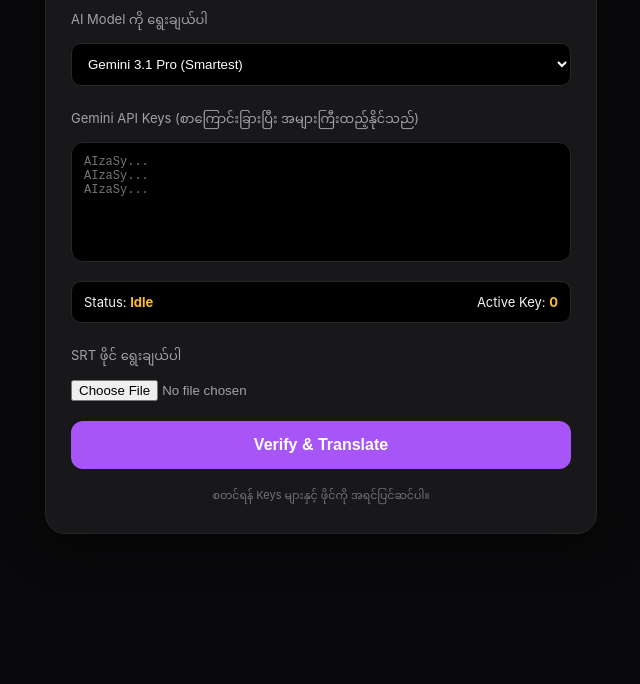
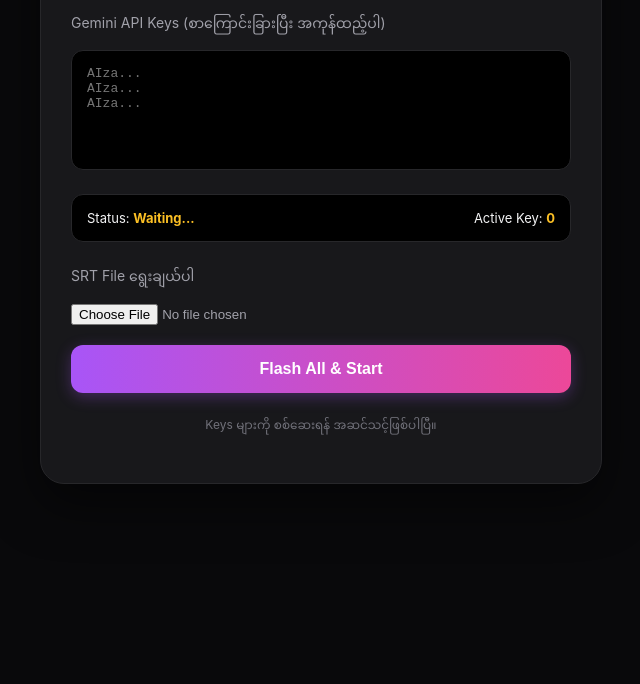
Before and after one commit to abox4536-dev/abox, a plain HTML site: page index.html in a window 1280 px wide. Shown: the part 116-800 px from the top of the page, without its empty margins (319-959 px from the left). Drawn offline with Linux system fonts and the light colour scheme.

Commit message:
Update index.html

```diff
--- a/index.html
+++ b/index.html
@@ -3,112 +3,192 @@
 <head>
     <meta charset="UTF-8">
     <meta name="viewport" content="width=device-width, initial-scale=1.0">
-    <title>Gemini Multi-Model Pro</title>
+    <title>Gemini Flash All - Auto Rotation</title>
     <style>
-        :root { --p: #a855f7; --bg: #09090b; --c: #18181b; --t: #f4f4f5; }
-        body { font-family: 'Inter', sans-serif; background: var(--bg); color: var(--t); display: flex; justify-content: center; padding: 20px; }
-        .container { background: var(--c); width: 100%; max-width: 500px; padding: 25px; border-radius: 20px; border: 1px solid #27272a; box-shadow: 0 10px 40px rgba(0,0,0,0.5); }
-        h2 { text-align: center; background: linear-gradient(45deg, #a855f7, #ec4899); -webkit-background-clip: text; -webkit-text-fill-color: transparent; margin-bottom: 20px; }
-
-        label { display: block; margin-bottom: 8px; font-size: 13px; color: #a1a1aa; }
-
-        /* Model Selection */
-        select {
-            width: 100%; padding: 12px; border-radius: 10px; background: #000; color: #fff; border: 1px solid #27272a; margin-bottom: 20px; outline: none;
+        :root {
+            --primary: #a855f7;
+            --secondary: #ec4899;
+            --bg: #09090b;
+            --card: #18181b;
+            --text: #f4f4f5;
         }
 
-        /* Large Key Input Box */
-        textarea {
-            width: 100%; height: 120px; background: #000; color: #10b981; border: 1px solid #27272a;
-            padding: 12px; border-radius: 12px; font-family: monospace; font-size: 12px; resize: none; box-sizing: border-box; margin-bottom: 15px;
+        body {
+            font-family: 'Inter', 'Pyidaungsu', sans-serif;
+            background: var(--bg);
+            color: var(--text);
+            display: flex; justify-content: center; padding: 20px; margin: 0;
         }
 
-        .status-box { background: #000; padding: 12px; border-radius: 10px; margin-bottom: 20px; border: 1px solid #27272a; font-size: 13px; display: flex; justify-content: space-between; }
-        .active-val { color: #fbbf24; font-weight: bold; }
+        .container {
+            background: var(--card);
+            width: 100%;
+            max-width: 500px;
+            padding: 30px;
+            border-radius: 24px;
+            border: 1px solid #27272a;
+            box-shadow: 0 20px 50px rgba(0,0,0,0.5);
+        }
 
-        input[type="file"] { width: 100%; margin-bottom: 20px; color: #a1a1aa; }
+        h2 {
+            text-align: center;
+            background: linear-gradient(to right, var(--primary), var(--secondary));
+            -webkit-background-clip: text;
+            -webkit-text-fill-color: transparent;
+            margin-bottom: 25px;
+            font-size: 24px;
+        }
+
+        .input-group { margin-bottom: 20px; }
+        label { display: block; margin-bottom: 10px; font-size: 14px; color: #a1a1aa; }
+
+        /* Key Input Box */
+        textarea {
+            width: 100%;
+            height: 120px;
+            background: #000;
+            color: #10b981;
+            border: 1px solid #27272a;
+            padding: 15px;
+            border-radius: 12px;
+            font-family: 'Courier New', monospace;
+            font-size: 13px;
+            resize: none;
+            box-sizing: border-box;
+            outline: none;
+        }
+        textarea:focus { border-color: var(--primary); }
+
+        .status-panel {
+            background: #000;
+            padding: 15px;
+            border-radius: 12px;
+            margin-bottom: 20px;
+            border: 1px solid #27272a;
+            display: flex;
+            justify-content: space-between;
+            font-size: 13px;
+        }
+
+        .indicator { color: #fbbf24; font-weight: bold; }
 
         button {
-            width: 100%; padding: 15px; border-radius: 12px; border: none; font-weight: bold;
-            cursor: pointer; transition: 0.3s; font-size: 16px; background: var(--p); color: white;
+            width: 100%;
+            padding: 15px;
+            border-radius: 12px;
+            border: none;
+            font-weight: bold;
+            cursor: pointer;
+            transition: 0.3s;
+            font-size: 16px;
         }
-        button:disabled { background: #27272a; opacity: 0.5; cursor: not-allowed; }
 
-        #log { font-size: 11px; color: #71717a; margin-top: 15px; text-align: center; }
+        #actionBtn {
+            background: linear-gradient(to right, var(--primary), var(--secondary));
+            color: white;
+            box-shadow: 0 4px 15px rgba(168, 85, 247, 0.3);
+        }
+
+        #actionBtn:disabled {
+            background: #27272a;
+            opacity: 0.6;
+            cursor: not-allowed;
+            box-shadow: none;
+        }
+
+        .log {
+            margin-top: 20px;
+            font-size: 12px;
+            color: #71717a;
+            text-align: center;
+            height: 40px;
+            overflow-y: auto;
+        }
     </style>
 </head>
 <body>
 
 <div class="container">
-    <h2>💎 Gemini Pro Master</h2>
+    <h2>⚡ Gemini Flash All</h2>
 
-    <label>AI Model ကို ရွေးချယ်ပါ</label>
-    <select id="modelSelect">
-        <option value="gemini-1.5-pro">Gemini 3.1 Pro (Smartest)</option>
-        <option value="gemini-1.5-pro-002">Gemini 3.0 Pro</option>
-        <option value="gemini-1.5-flash">Gemini 3.0 Flash (Faster)</option>
-    </select>
-
-    <label>Gemini API Keys (စာကြောင်းခြားပြီး အများကြီးထည့်နိုင်သည်)</label>
-    <textarea id="keysArea" placeholder="AIzaSy...&#10;AIzaSy...&#10;AIzaSy..."></textarea>
-
-    <div class="status-box">
-        <span>Status: <span class="active-val" id="statusTxt">Idle</span></span>
-        <span>Active Key: <span class="active-val" id="activeIdx">0</span></span>
+    <div class="input-group">
+        <label>Gemini API Keys (စာကြောင်းခြားပြီး အကုန်ထည့်ပါ)</label>
+        <textarea id="multiKeys" placeholder="AIza...&#10;AIza...&#10;AIza..."></textarea>
     </div>
 
-    <label>SRT ဖိုင် ရွေးချယ်ပါ</label>
-    <input type="file" id="fileIn" accept=".srt">
+    <div class="status-panel">
+        <div>Status: <span id="currentStatus" class="indicator">Waiting...</span></div>
+        <div>Active Key: <span id="keyIndex" class="indicator">0</span></div>
+    </div>
 
-    <button id="startBtn" onclick="runFlashAll()">Verify & Translate</button>
+    <div class="input-group">
+        <label>SRT File ရွေးချယ်ပါ</label>
+        <input type="file" id="srtFile" accept=".srt" style="width: 100%; color: #a1a1aa;">
+    </div>
 
-    <div id="log">စတင်ရန် Keys များနှင့် ဖိုင်ကို အရင်ပြင်ဆင်ပါ။</div>
+    <button id="actionBtn" onclick="initiateFlash()">Flash All & Start</button>
+
+    <div class="log" id="logMsg">Keys များကို စစ်ဆေးရန် အဆင်သင့်ဖြစ်ပါပြီ။</div>
 </div>
 
 <script>
-    let validKeys = [];
+    let activeKeys = [];
+    let workingKey = "";
 
-    async function runFlashAll() {
-        const keyInput = document.getElementById('keysArea').value.trim();
-        const model = document.getElementById('modelSelect').value;
-        const file = document.getElementById('fileIn').files[0];
-        const btn = document.getElementById('startBtn');
-        const log = document.getElementById('log');
+    async function initiateFlash() {
+        const rawInput = document.getElementById('multiKeys').value.trim();
+        const file = document.getElementById('srtFile').files[0];
+        const btn = document.getElementById('actionBtn');
+        const status = document.getElementById('currentStatus');
+        const log = document.getElementById('logMsg');
 
-        validKeys = keyInput.split('\n').map(k => k.trim()).filter(k => k.length > 20);
+        // Keys များကို List ပြောင်းခြင်း
+        activeKeys = rawInput.split('\n').map(k => k.trim()).filter(k => k.length > 20);
 
-        if (validKeys.length === 0) return alert("API Key ထည့်ပေးပါ။");
-        if (!file) return alert("SRT ဖိုင် ရွေးပေးပါ။");
+        if (activeKeys.length === 0) return alert("API Key အနည်းဆုံး တစ်ခု ထည့်ပေးပါ။");
+        if (!file) return alert("SRT ဖိုင် အရင်ရွေးချယ်ပါ။");
 
         btn.disabled = true;
-        log.innerText = "Scanning keys for " + model + "...";
+        status.innerText = "Scanning...";
 
-        for (let i = 0; i < validKeys.length; i++) {
-            document.getElementById('activeIdx').innerText = i + 1;
-            const isWorking = await testKey(validKeys[i], model);
+        // Flash All Logic: အလုပ်လုပ်တဲ့ Key ကို လိုက်ရှာခြင်း
+        for (let i = 0; i < activeKeys.length; i++) {
+            log.innerText = `Testing Key ${i + 1} of ${activeKeys.length}...`;
+            document.getElementById('keyIndex').innerText = i + 1;
 
-            if (isWorking) {
-                document.getElementById('statusTxt').innerText = "Ready";
-                document.getElementById('statusTxt').style.color = "#10b981";
-                log.innerText = "✅ Key " + (i+1) + " အဆင်ပြေပါသည်။ ဘာသာပြန်ခြင်း စတင်ပါပြီ။";
-                // SRT Translation Logic
+            const isValid = await checkGeminiKey(activeKeys[i]);
+
+            if (isValid) {
+                workingKey = activeKeys[i];
+                status.innerText = "Ready!";
+                status.style.color = "#10b981";
+                log.innerText = "✅ အလုပ်လုပ်သော Key ကို တွေ့ရှိပါပြီ။ ဘာသာပြန်ခြင်း စတင်နေပါသည်။";
+
+                // ဤနေရာတွင် ဘာသာပြန်ခြင်း Function ကို ဆက်လက်ပတ်မည်
+                // startTranslation(workingKey, file);
                 break;
-            } else if (i === validKeys.length - 1) {
-                log.innerText = "❌ မည်သည့် Key မှ အလုပ်မလုပ်ပါ။ (Limit ပြည့်နေခြင်း ဖြစ်နိုင်သည်)";
+            }
+
+            if (i === activeKeys.length - 1 && !workingKey) {
+                status.innerText = "Failed";
+                status.style.color = "#ef4444";
+                log.innerText = "❌ မည်သည့် Key မှ အသုံးမပြုနိုင်ပါ။ Key အသစ်များ ပြန်ထည့်ပါ။";
                 btn.disabled = false;
             }
         }
     }
 
-    async function testKey(key, model) {
+    async function checkGeminiKey(key) {
         try {
-            const res = await fetch(`https://generativelanguage.googleapis.com/v1beta/models/${model}:generateContent?key=${key}`, {
+            const response = await fetch(`https://generativelanguage.googleapis.com/v1beta/models/gemini-1.5-flash:generateContent?key=${key}`, {
                 method: "POST",
-                headers: {"Content-Type": "application/json"},
-                body: JSON.stringify({contents: [{parts: [{text: "hi"}]}]})
+                headers: { "Content-Type": "application/json" },
+                body: JSON.stringify({ contents: [{ parts: [{ text: "hi" }] }] })
             });
-            return res.ok;
-        } catch (e) { return false; }
+            return response.ok;
+        } catch (e) {
+            return false;
+        }
     }
 </script>
 
```
